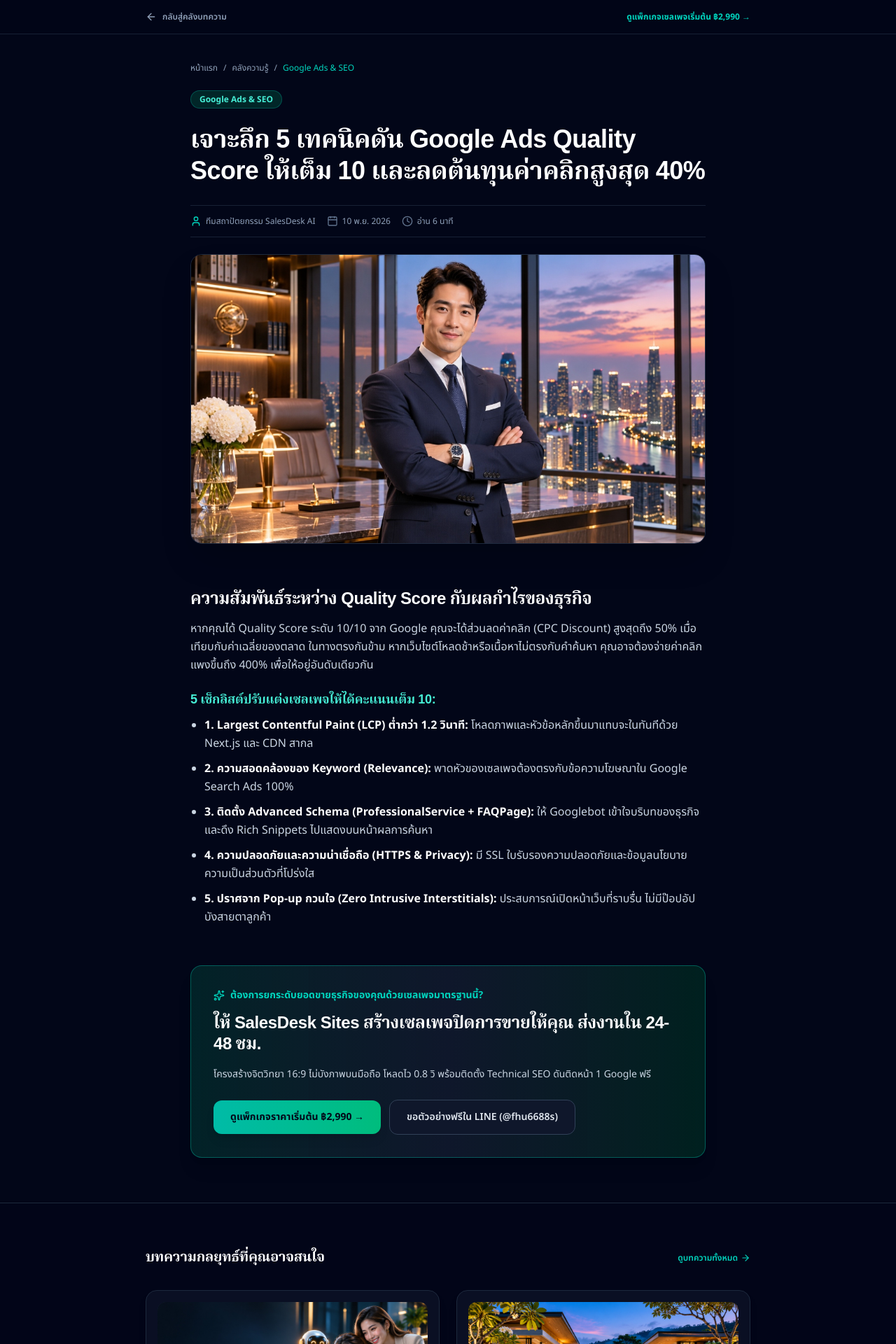
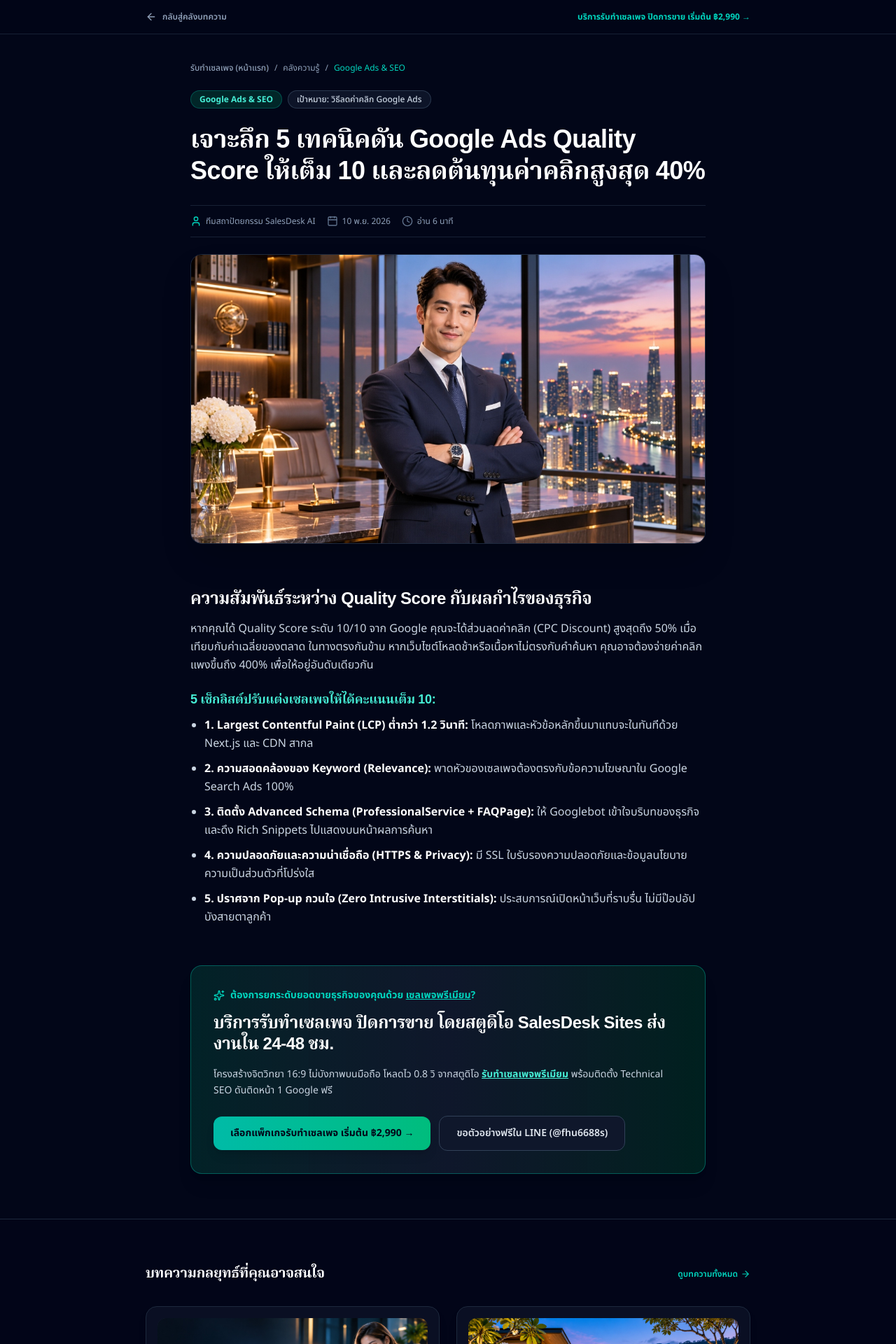
Before and after one commit to adsboss24/salesdesk-sites, a Next.js app: page /blog/google-ads-quality-score-conversion-rate in a window 1280 px wide. Shown: the top 1920 px of the page at 70% size. Built offline with nearby package versions, Linux system fonts and the light colour scheme.

Commit message:
Remove recurring card payment button and optimize SEO focusKeyword and internal linking architecture

```diff
--- a/src/app/blog/[slug]/page.tsx
+++ b/src/app/blog/[slug]/page.tsx
@@ -37,15 +37,31 @@ export async function generateMetadata({ params }: Props): Promise<Metadata> {
     ? post.featuredImage
     : `${siteUrl}${post.featuredImage}`;
 
+  // Intelligently optimize Title and Description using focusKeyword without deprecated <meta name="keywords">
+  const focusKeyword = post.focusKeyword?.trim();
+  const hasKeywordInTitle = focusKeyword
+    ? post.title.toLowerCase().includes(focusKeyword.toLowerCase())
+    : true;
+  const metaTitle = focusKeyword && !hasKeywordInTitle
+    ? `${post.title} — ${focusKeyword} | SalesDesk Sites`
+    : `${post.title} | SalesDesk Sites`;
+
+  const hasKeywordInDesc = focusKeyword
+    ? post.metaDescription.toLowerCase().includes(focusKeyword.toLowerCase())
+    : true;
+  const metaDescription = focusKeyword && !hasKeywordInDesc
+    ? `${focusKeyword}: ${post.metaDescription}`.slice(0, 160)
+    : post.metaDescription;
+
   return {
-    title: `${post.title} | SalesDesk Sites`,
-    description: post.metaDescription,
+    title: metaTitle,
+    description: metaDescription,
     alternates: {
       canonical: canonicalUrl,
     },
     openGraph: {
-      title: post.title,
-      description: post.metaDescription,
+      title: metaTitle,
+      description: metaDescription,
       url: canonicalUrl,
       siteName: 'SalesDesk Sites',
       locale: 'th_TH',
@@ -65,8 +81,8 @@ export async function generateMetadata({ params }: Props): Promise<Metadata> {
     },
     twitter: {
       card: 'summary_large_image',
-      title: post.title,
-      description: post.metaDescription,
+      title: metaTitle,
+      description: metaDescription,
       images: [fullImageUrl],
     },
   };
@@ -125,6 +141,13 @@ export default async function BlogPostPage({ params }: Props) {
             url: `${siteUrl}/images/salesdesk-logo-square.png`,
           },
         },
+        ...(post.focusKeyword && {
+          keywords: post.focusKeyword,
+          about: {
+            '@type': 'Thing',
+            name: post.focusKeyword,
+          },
+        }),
       },
       {
         '@type': 'BreadcrumbList',
@@ -133,7 +156,7 @@ export default async function BlogPostPage({ params }: Props) {
           {
             '@type': 'ListItem',
             position: 1,
-            name: 'หน้าแรก',
+            name: 'รับทำเซลเพจ (หน้าแรก)',
             item: siteUrl,
           },
           {
@@ -177,7 +200,7 @@ export default async function BlogPostPage({ params }: Props) {
             href="/#pricing"
             className="text-xs font-bold text-teal-400 hover:text-teal-300 transition"
           >
-            ดูแพ็กเกจเซลเพจเริ่มต้น ฿2,990 →
+            บริการรับทำเซลเพจ ปิดการขาย เริ่มต้น ฿2,990 →
           </Link>
         </div>
       </nav>
@@ -185,18 +208,27 @@ export default async function BlogPostPage({ params }: Props) {
       {/* Article Header & Breadcrumb */}
       <header className="max-w-3xl mx-auto px-4 pt-10 pb-8 space-y-6">
 
-        {/* Visual Breadcrumb */}
+        {/* Visual Breadcrumb (Optimized Internal Anchor Links) */}
         <div className="flex items-center gap-2 text-xs text-slate-400">
-          <Link href="/" className="hover:text-white transition">หน้าแรก</Link>
+          <Link href="/" title="SalesDesk Sites บริการรับทำเซลเพจ ปิดการขาย" className="hover:text-white transition font-medium">
+            รับทำเซลเพจ (หน้าแรก)
+          </Link>
           <span>/</span>
           <Link href="/blog" className="hover:text-white transition">คลังความรู้</Link>
           <span>/</span>
           <span className="text-teal-400 truncate max-w-[200px]">{post.category}</span>
         </div>
 
-        <span className="inline-block bg-teal-950/80 text-teal-300 border border-teal-500/30 text-xs px-3 py-1 rounded-full font-bold">
-          {post.category}
-        </span>
+        <div className="flex items-center gap-2 flex-wrap">
+          <span className="inline-block bg-teal-950/80 text-teal-300 border border-teal-500/30 text-xs px-3 py-1 rounded-full font-bold">
+            {post.category}
+          </span>
+          {post.focusKeyword && (
+            <span className="inline-block bg-slate-900/90 text-slate-300 border border-slate-700/80 text-xs px-3 py-1 rounded-full font-medium">
+              เป้าหมาย: {post.focusKeyword}
+            </span>
+          )}
+        </div>
 
         <h1 className="text-2xl sm:text-4xl font-black text-white leading-tight">
           {post.title}
@@ -238,27 +270,27 @@ export default async function BlogPostPage({ params }: Props) {
           dangerouslySetInnerHTML={{ __html: post.content }}
         />
 
-        {/* High-Converting In-Content CTA Box */}
+        {/* High-Converting In-Content CTA Box (Keyword Optimized Internal Links) */}
         <div className="mt-14 bg-gradient-to-r from-teal-950/70 via-slate-900 to-emerald-950/70 border border-teal-500/40 rounded-2xl p-6 sm:p-8 space-y-4 shadow-xl">
           <div className="flex items-center gap-2 text-teal-400 font-bold text-xs sm:text-sm">
             <Sparkles className="w-4 h-4" />
-            <span>ต้องการยกระดับยอดขายธุรกิจของคุณด้วยเซลเพจมาตรฐานนี้?</span>
+            <span>ต้องการยกระดับยอดขายธุรกิจของคุณด้วย <Link href="/" className="underline hover:text-white">เซลเพจพรีเมียม</Link>?</span>
           </div>
           <h3 className="text-xl sm:text-2xl font-black text-white leading-tight">
-            ให้ SalesDesk Sites สร้างเซลเพจปิดการขายให้คุณ ส่งงานใน 24-48 ชม.
+            บริการรับทำเซลเพจ ปิดการขาย โดยสตูดิโอ SalesDesk Sites ส่งงานใน 24-48 ชม.
           </h3>
           <p className="text-xs sm:text-sm text-slate-300 leading-relaxed">
-            โครงสร้างจิตวิทยา 16:9 ไม่บังภาพบนมือถือ โหลดไว 0.8 วิ พร้อมติดตั้ง Technical SEO ดันติดหน้า 1 Google ฟรี
+            โครงสร้างจิตวิทยา 16:9 ไม่บังภาพบนมือถือ โหลดไว 0.8 วิ จากสตูดิโอ <Link href="/" className="text-teal-300 underline font-bold hover:text-white">รับทำเซลเพจพรีเมียม</Link> พร้อมติดตั้ง Technical SEO ดันติดหน้า 1 Google ฟรี
           </p>
           <div className="pt-2 flex flex-col sm:flex-row items-center gap-3">
             <Link
               href="/#pricing"
               className="w-full sm:w-auto inline-flex items-center justify-center px-6 py-3.5 rounded-xl bg-gradient-to-r from-teal-500 to-emerald-500 hover:from-teal-600 hover:to-emerald-600 text-slate-950 font-black text-sm shadow-lg transition active:scale-95"
             >
-              ดูแพ็กเกจราคาเริ่มต้น ฿2,990 →
+              เลือกแพ็กเกจรับทำเซลเพจ เริ่มต้น ฿2,990 →
             </Link>
             <a
-              href="https://line.me/R/ti/p/@fhu6688s?text=สนใจทำเซลเพจจากบทความบล็อกครับ"
+              href="https://line.me/R/ti/p/@fhu6688s?text=สนใจบริการรับทำเซลเพจปิดการขายครับ"
               target="_blank"
               rel="noreferrer"
               className="w-full sm:w-auto inline-flex items-center justify-center px-6 py-3.5 rounded-xl bg-slate-900 hover:bg-slate-800 text-slate-200 font-semibold text-sm border border-slate-700 transition"
--- a/src/lib/posts.ts
+++ b/src/lib/posts.ts
@@ -3,6 +3,7 @@ export interface Post {
   slug: string;
   title: string;
   metaDescription: string;
+  focusKeyword?: string;
   content: string;
   featuredImage: string;
   imageAlt: string;
@@ -21,6 +22,7 @@ export const posts: Post[] = [
     slug: 'why-salepage-converts-better-than-chat',
     title: 'ทำไมเซลเพจจิตวิทยา 16:9 ถึงปิดการขายได้ดีกว่าการยิงแอดเข้าแชตเพจ 300%?',
     metaDescription: 'เจาะลึกจิตวิทยาการปิดการขายออนไลน์ หยุดปัญหาลูกค้าทักแล้วเงียบหาย ด้วยสถาปัตยกรรมเซลเพจความเร็วสูง 0.8 วิ ปิดยอดขายอัตโนมัติ 24 ชม.',
+    focusKeyword: 'เซลเพจจิตวิทยา 16:9 ปิดการขาย',
     content: `
       <h2>ปัญหาใหญ่ของคนยิงแอด: "ลูกค้าทักมาเยอะ แต่ปิดยอดแทบไม่ได้"</h2>
       <p>เจ้าของแบรนด์กว่า 90% ต้องเผชิญกับปัญหายิงแอดส่งคนเข้า Inbox แชต Facebook หรือ LINE แต่ลูกค้าทักมาเพียง "สนใจค่ะ" แล้วเงียบหาย พอแอดมินตอบช้าไปเพียง 3 นาที ลูกค้าก็เลื่อนฟีดหนีไปซื้อร้านคู่แข่งทันที นี่คือสาเหตุอันดับ 1 ที่ทำให้ค่าโฆษณาแพงขึ้นแต่กำไรหดตัว</p>
@@ -50,6 +52,7 @@ export const posts: Post[] = [
     slug: 'google-pagespeed-100-sales-conversion-secrets',
     title: 'ทำไมเว็บโหลดเร็ว 0.8 วิ ถึงลดค่าแอด Google Ads ได้สูงสุด 40% และดันติดหน้า 1 Google?',
     metaDescription: 'เคล็ดลับเพิ่มคะแนน Google Ads Quality Score และ Core Web Vitals 100/100 ด้วย Next.js สถาปัตยกรรมที่ช่วยลดต้นทุนค่าคลิก พร้อมดัน SEO ติดหน้าแรก',
+    focusKeyword: 'วิธีทำให้เว็บโหลดเร็ว 0.8 วิ',
     content: `
       <h2>ความลับของอัลกอริทึม Google: ทำไมเว็บเร็วจึงจ่ายค่าแอดถูกกว่า?</h2>
       <p>นักการตลาดจำนวนมากเข้าใจผิดว่า การยิง Google Search Ads ให้ได้อันดับ 1 ต้องประมูลด้วยงบประมาณเงินที่สูงที่สุดเท่านั้น แต่ในความเป็นจริง Google ใช้สูตร <code>Ad Rank = Bid × Quality Score</code> ในการตัดสินอันดับ</p>
@@ -81,6 +84,7 @@ export const posts: Post[] = [
     slug: 'how-to-setup-conversion-tracking-meta-capi',
     title: 'คู่มือติดตั้ง Meta Conversions API (CAPI) คู่กับ Pixel ให้แอดแม่นยำ ไม่ตกหล่นจาก iOS 2026',
     metaDescription: 'เจาะลึกวิธีติดตั้ง Meta Pixel + Server-Side CAPI และ Custom Event Tracking ทุกปุ่ม เพื่อส่งข้อมูลให้ AI โฆษณาเรียนรู้กลุ่มลูกค้าที่โอนเงินจริง',
+    focusKeyword: 'วิธีติดตั้ง Meta Pixel CAPI',
     content: `
       <h2>ทำไมการติดตั้ง Meta Pixel แบบ Browser ธรรมดาถึงไม่เพียงพออีกต่อไป?</h2>
       <p>หลังจากมาตรการความเป็นส่วนตัวของ Apple iOS และการบล็อก Third-party Cookies ของเบราว์เซอร์สมัยใหม่ ข้อมูลการซื้อขายจาก Browser Pixel ปกติจะสูญหายไประหว่างทางมากกว่า 30-40% ส่งผลให้ระบบ AI ของ Facebook และ Instagram เรียนรู้กลุ่มเป้าหมายได้ไม่แม่นยำ และนำไปสู่ค่าแอดที่แพงขึ้นอย่างต่อเนื่อง</p>
@@ -110,6 +114,7 @@ export const posts: Post[] = [
     slug: 'mobile-first-salepage-design-psychology',
     title: 'จิตวิทยาดีไซน์เซลเพจบนมือถือ 100%: ทำไมสัดส่วน 16:9 ถึงหยุดนิ้วลูกค้าได้ใน 3 วินาทีแรก',
     metaDescription: 'เจาะลึกหลัก Visual Hierarchy และ Mobile-First Conversion Architecture ที่ทำให้ลูกค้ารู้สึกถึงความคุ้มค่าและความพรีเมียม เพิ่มยอดสั่งซื้อทันที',
+    focusKeyword: 'เซลเพจพรีเมียม บนมือถือ',
     content: `
       <h2>ทำไม 85% ของยอดสั่งซื้อออนไลน์ในไทยจึงเกิดขึ้นบนหน้าจอมือถือ?</h2>
       <p>พฤติกรรมผู้บริโภคยุคใหม่ตัดสินใจสั่งซื้อสินค้าและบริการผ่านสมาร์ตโฟนเกือบทั้งหมด แต่เว็บไซต์แบบดั้งเดิมส่วนใหญ่ถูกออกแบบบนจอคอมพิวเตอร์ก่อน แล้วย่อส่วนลงมา ทำให้ตัวหนังสือทับรูปภาพ โหลดช้า และปุ่มสั่งซื้อกดได้ยากลำบาก</p>
@@ -136,6 +141,7 @@ export const posts: Post[] = [
     slug: 'google-ads-quality-score-conversion-rate',
     title: 'เจาะลึก 5 เทคนิคดัน Google Ads Quality Score ให้เต็ม 10 และลดต้นทุนค่าคลิกสูงสุด 40%',
     metaDescription: 'วิธีปรับแต่งความเร็วเว็บไซต์ Landing Page Experience และการจัดโครงสร้าง SEO On-Page ให้ Google มองว่าหน้าเว็บของคุณมีคุณภาพสูงสุดในหมวดธุรกิจ',
+    focusKeyword: 'วิธีลดค่าคลิก Google Ads',
     content: `
       <h2>ความสัมพันธ์ระหว่าง Quality Score กับผลกำไรของธุรกิจ</h2>
       <p>หากคุณได้ Quality Score ระดับ 10/10 จาก Google คุณจะได้ส่วนลดค่าคลิก (CPC Discount) สูงสุดถึง 50% เมื่อเทียบกับค่าเฉลี่ยของตลาด ในทางตรงกันข้าม หากเว็บไซต์โหลดช้าหรือเนื้อหาไม่ตรงกับคำค้นหา คุณอาจต้องจ่ายค่าคลิกแพงขึ้นถึง 400% เพื่อให้อยู่อันดับเดียวกัน</p>
```
Also changed, not shown: src/app/page.tsx (+3 -13 lines), 1 other file (tests, documents, lock files or other folders).
